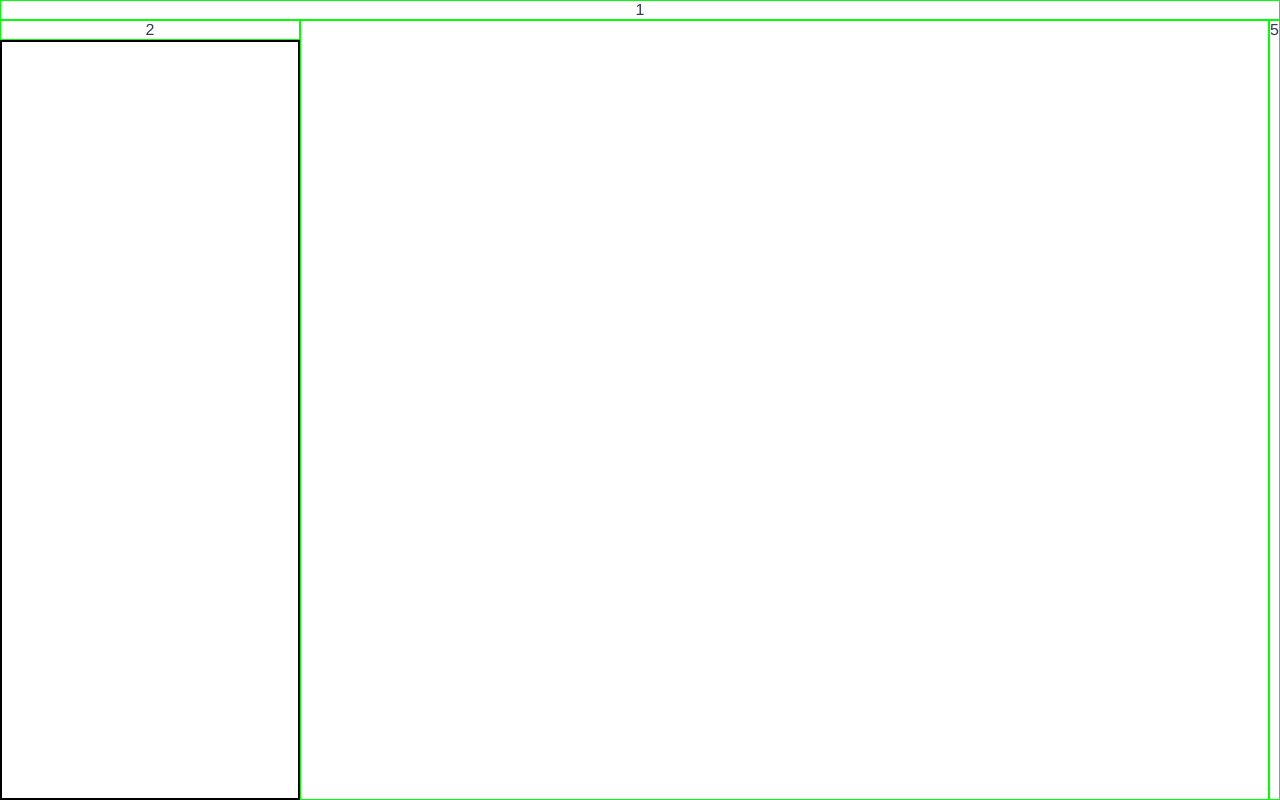
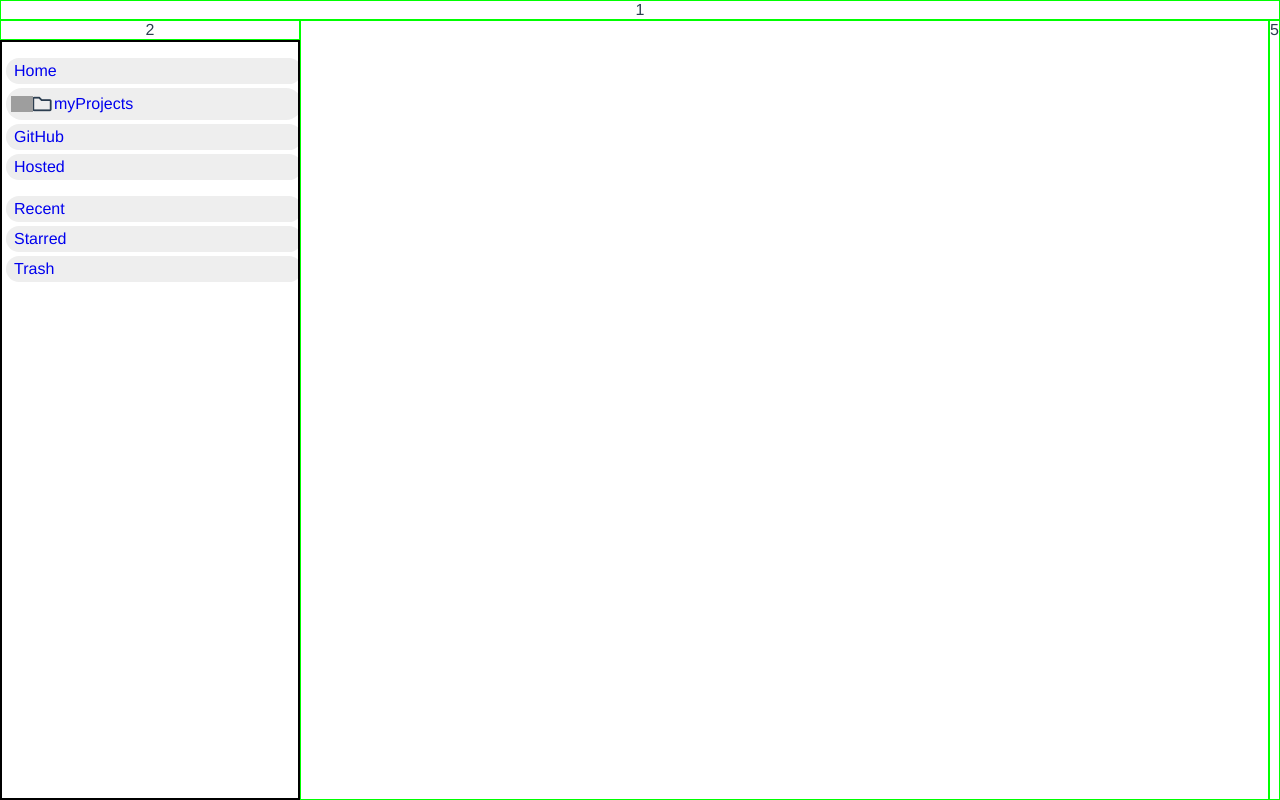
Before and after one commit to JNoad/web_builder_ui, a Vue app: page / in a window 1280 px wide. Built offline with nearby package versions, Linux system fonts and the light colour scheme; grey boxes are pictures that could not be loaded.

Commit message:
Side Bar Layout

```diff
--- a/src/App.vue
+++ b/src/App.vue
@@ -63,7 +63,7 @@ nav a.router-link-exact-active {
     grid-template-columns: auto 1fr auto auto auto;
     grid-template-rows: auto auto auto 1fr;
 
-    div {
+    > div {
         border: 1px solid lime;
         // width: 100%; height: 100%;
         overflow: hidden;
--- /dev/null
+++ b/src/assets/scss/global.scss
@@ -0,0 +1,9 @@
+@import "https://fonts.googleapis.com/css2?family=Material+Symbols+Outlined:opsz,wght,FILL,GRAD@20..48,100..700,0..1,-50..200";
+
+.material-symbols-outlined {
+  font-variation-settings:
+  'FILL' 0,
+  'wght' 400,
+  'GRAD' 0,
+  'opsz' 20
+}
--- /dev/null
+++ b/src/components/FolderDropDown.vue
@@ -0,0 +1,76 @@
+<template>
+    <div class="folder">
+        <div class="folder-head">
+            <span @click="dropDown()" class="clickable dropdown-icon">
+                <input type="checkbox">
+            </span>
+            <span class="material-symbols-outlined folder-icon">
+                folder
+            </span>
+            <router-link to="/my-projects">
+                <slot>
+
+                </slot>
+            </router-link>
+        </div>
+        <div ref="dropdown" class="dropdown-closed dropdown my-projects-dropdown">
+            <ul>
+                <slot name="list">
+
+                </slot>
+            </ul>
+        </div>
+    </div>
+</template>
+<script>
+export default {
+    methods: {
+        dropDown(selector) {
+            const el = this.$refs.dropdown
+            el.classList.toggle('dropdown-closed');
+        }
+    },
+}
+</script>
+<style lang="scss">
+    .clickable {
+        cursor: pointer;
+    }
+    .folder {
+        .folder-head {
+            display: flex; align-items: center;
+            .dropdown-icon {
+                display: inline-block;
+                background-image: url(https://img.icons8.com/material-sharp/16/sort-down.png);
+                background-repeat: no-repeat;
+                transform: rotate(-90deg); transition: all 0.2s ease;
+                $size: 16px;
+                width: $size; height: $size +  6;
+                &:has(input:checked){
+                    transform: rotate(0deg);
+                }
+                input {
+                    opacity: 0;
+                }
+            }
+            .folder-icon {
+                $size: 24px;
+                width: $size; height: $size;
+            }
+        }
+        .dropdown {
+            transition: all 0.3s ease;
+            transform-origin: top;
+            max-height: 800px;
+            opacity: 1;
+            ul li {
+                margin: 0 8px; padding: 0 8px;
+            }
+        }
+        .dropdown-closed {
+            max-height: 0px;
+            opacity: 0;
+            overflow: hidden;
+        }
+    }
+</style>
--- a/src/components/SideBar.vue
+++ b/src/components/SideBar.vue
@@ -1,16 +1,64 @@
 <template>
     <div class="side-bar-container">
-
+        <ul>
+            <li><router-link to="/">Home</router-link></li>
+            <li>
+                <FolderDropDown href="/projects">
+                    myProjects
+                    <template #list>
+                        <li>
+                            <FolderDropDown>
+                                hi
+                                <template #list>
+                                    <li>Item</li>
+                                </template>
+                            </FolderDropDown>
+                        </li>
+                        <li>Bye</li>
+                    </template>
+                </FolderDropDown>
+            </li>
+            <li><router-link to="github">GitHub</router-link></li>
+            <li><router-link to="hosted">Hosted</router-link></li>
+        </ul>
+        <ul>
+            <li>
+                <router-link>Recent</router-link>
+            </li>
+            <li>
+                <router-link>Starred</router-link>
+            </li>
+            <li>
+                <router-link>Trash</router-link>
+            </li>
+        </ul>
     </div>
 </template>
 <script>
+import FolderDropDown from './FolderDropDown.vue';
 export default {
-
+    components: {
+        FolderDropDown
+    },
 }
 </script>
 <style lang="scss">
     .side-bar-container {
         width: 300px; height: 100%;
         border: 2px solid black !important;
+        > ul {
+            margin: 16px auto;
+            li {
+                width: 100%;
+                margin: 4px; padding: 4px 8px;
+                border-radius: 16px;
+                background-color: #eee;
+                text-align: left;
+                list-style: none;
+            }
+            a {
+                text-decoration: none;
+            }
+        }
     }
 </style>
--- a/vue.config.js
+++ b/vue.config.js
@@ -1,4 +1,12 @@
-const { defineConfig } = require('@vue/cli-service')
+const { defineConfig } = require('@vue/cli-service');
+
 module.exports = defineConfig({
-  transpileDependencies: true
-})
+  transpileDependencies: true,
+  css: {
+    loaderOptions: {
+      sass: {
+        additionalData: `@import "@/assets/scss/global.scss";`
+      }
+    }
+  }
+});
```
